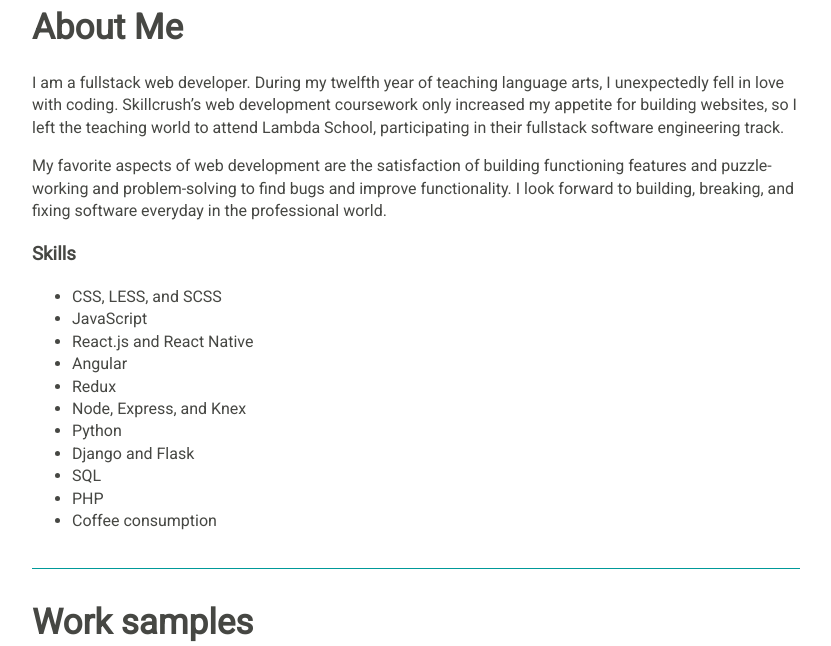
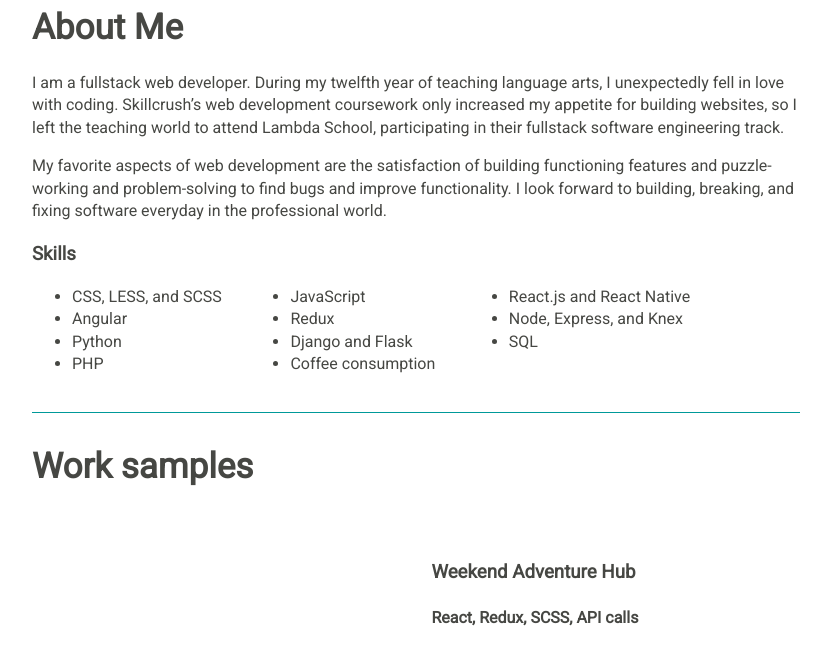
Before and after one commit to JulieGumerman/brand-spanking-new-portfolio, a plain HTML site: page index.html in a window 1280 px wide. Shown: the part 666-1312 px from the top of the page, without its empty margins (224-1055 px from the left). Drawn offline with nearby package versions, Linux system fonts and the light colour scheme.

Commit message:
Yay! Lists with responsive design!

```diff
--- a/css/main.css
+++ b/css/main.css
@@ -326,6 +326,15 @@ footer {
     width: 80%
   }
 
+  .skill-list {
+    display: flex;
+    flex-wrap: wrap;
+  }
+
+  .skill {
+    width: 45%;
+  }
+
   .whole {
     width: 100%;
     display: flex;
@@ -382,6 +391,10 @@ footer {
 
   h2 {
     height: 40px;
+  }
+
+  .skill {
+    width: 30%;
   }
 }
 
--- a/index.html
+++ b/index.html
@@ -42,17 +42,17 @@
         <p>My favorite aspects of web development are the satisfaction of building functioning features and puzzle-working and problem-solving to find bugs and improve functionality. I look forward to building, breaking, and fixing software everyday in the professional world. </p>
         <h3>Skills</h3>
         <ul class="skill-list">
-          <li>CSS, LESS, and SCSS
-          <li>JavaScript</li>
-          <li>React.js and React Native</li>
-          <li>Angular</li>
-          <li>Redux</li>
-          <li>Node, Express, and Knex</li>
-          <li>Python</li>
-          <li>Django and Flask</li>
-          <li>SQL</li>
-          <li>PHP</li>
-          <li>Coffee consumption</li>
+          <li class="skill">CSS, LESS, and SCSS
+          <li class="skill">JavaScript</li>
+          <li class="skill">React.js and React Native</li>
+          <li class="skill">Angular</li>
+          <li class="skill">Redux</li>
+          <li class="skill">Node, Express, and Knex</li>
+          <li class="skill">Python</li>
+          <li class="skill">Django and Flask</li>
+          <li class="skill">SQL</li>
+          <li class="skill">PHP</li>
+          <li class="skill">Coffee consumption</li>
        </ul>
       </div>
 
```
